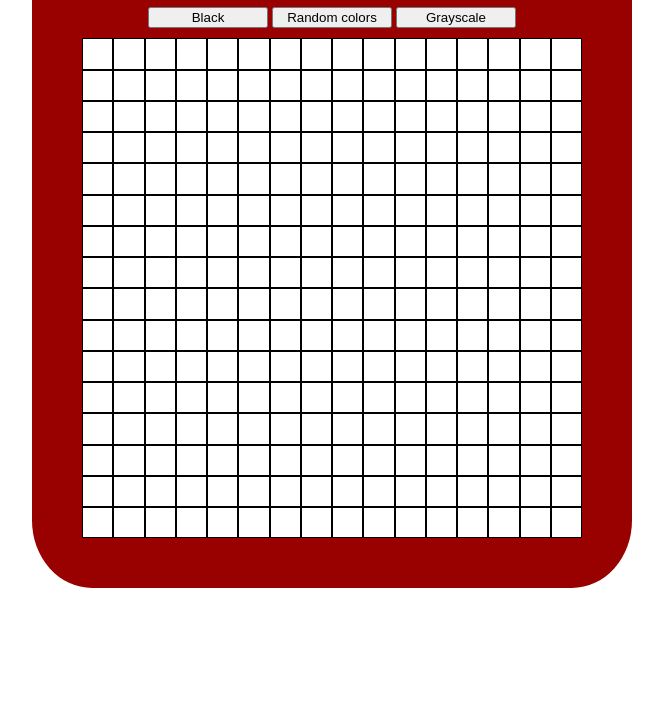
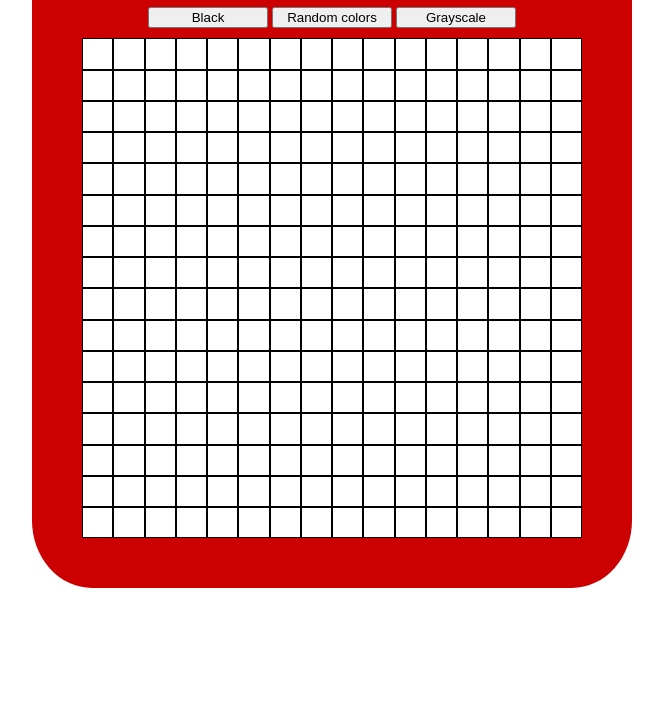
Before and after one commit to ahasanulhoque/etch-a-sketch, a plain HTML site: page index.html in a window 1280 px wide. Shown: the part 95-800 px from the top of the page, without its empty margins (308-971 px from the left). Drawn offline with Linux system fonts and the light colour scheme.

Commit message:
Changed background color to be closer to Etch-a-Sketch toy color

```diff
--- a/styles/style.css
+++ b/styles/style.css
@@ -12,7 +12,7 @@ button {
     display: flex;
     flex-direction: column;
     align-items: center;
-    background-color: #990000;
+    background-color:   #cc0000;
     padding: 50px;
     border-radius: 10%;
 }
```
